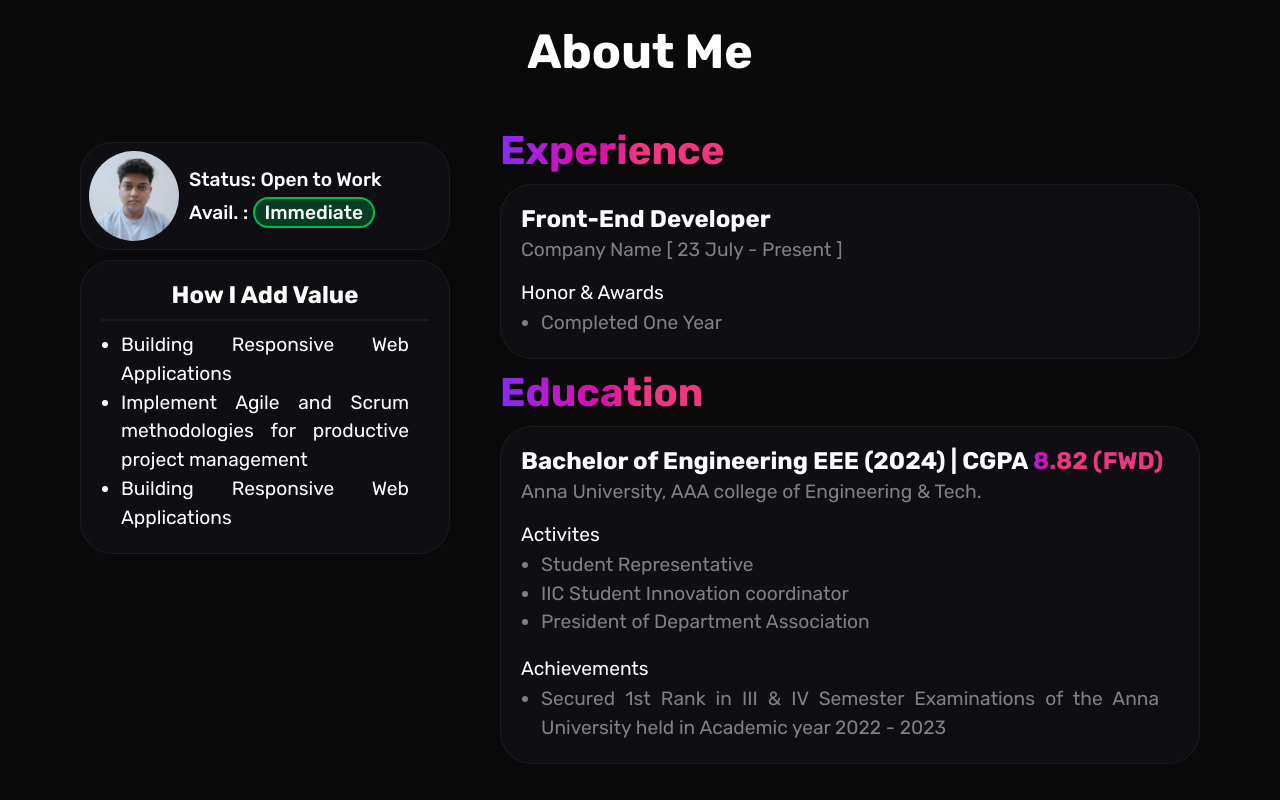
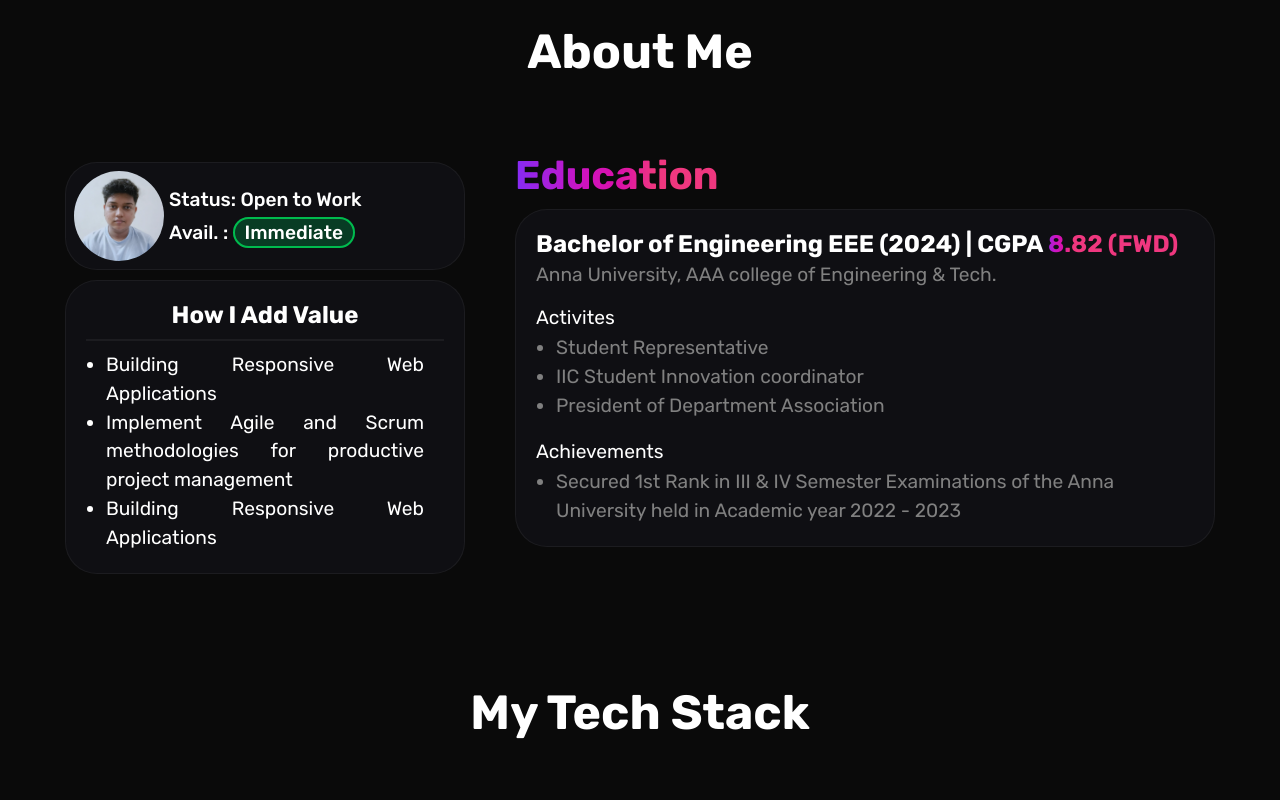
Before and after one commit to ijaihari/portfolio, a React (Vite) app: page / in a window 1280 px wide. Shown: the part 700-1500 px from the top of the page. Built offline with nearby package versions, Linux system fonts and the light colour scheme.

Commit message:
updated the sections

```diff
--- a/src/index.scss
+++ b/src/index.scss
@@ -9,7 +9,7 @@
   padding: 0px;
   box-sizing: border-box;
   font-family: "Rubik", sans-serif;
- /*  font-family: "Inter", sans-serif; */
+  /*  font-family: "Inter", sans-serif; */
   scroll-behavior: smooth;
 }
 
--- a/src/pages/About.jsx
+++ b/src/pages/About.jsx
@@ -1,12 +1,12 @@
 import '../styles/about.scss'
 function About() {
     return (
-        <div className="section">
+        <div className="section" id='about'>
             <h1 className="title">About Me</h1>
             <section className='about-wrapper'>
                 <section className='me'>
                     <section className='status'>
-                        <img className='status__image' src="public\about\profile.jpg" alt="" />
+                        <img className='status__image' src="/about/profile.jpg" alt="" />
                         <div className='status__content'>
                             {/* <p>FED @ CompanyName</p>
                             <p>July 10 - Present</p> */}
@@ -25,13 +25,13 @@ function About() {
                     </section>
                 </section>
                 <section className='experience'>
-                    <section className='work'>
+                    {/* <section className='work'>
                         <h3 className='work__title'>Experience</h3>
                         <div className='work__job-wrapper'>
                             <div className='role'>
                                 <span>
                                     <h3>Front-End Developer </h3>
-                                    <p>Company Name <span className='time'> [ 23 July - Present ]</span></p>
+                                    <p>CompanyName <span className='time'>[23 Jul - Now]</span></p>
                                 </span>
 
                             </div>
@@ -43,7 +43,7 @@ function About() {
                             </div>
                         </div>
 
-                    </section>
+                    </section> */}
                     <section className='edu'>
                         <h3 className='edu__title'>Education</h3>
                         <div className='edu__details'>
--- a/src/pages/Contact.jsx
+++ b/src/pages/Contact.jsx
@@ -9,7 +9,7 @@ function Contact() {
                 <section className='social-links'>
                     <section className='reachout-wrapper'>
                         <h3>Reach Out</h3>
-                        <p>Email: iamjaihari@gmail.com</p>
+                        <p>Email: sjaiharinataraj@gmail.com</p>
                         <p>Phone: 9843273540</p>
                     </section>
                     <section className='social-wrapper'>
--- a/src/pages/Header.jsx
+++ b/src/pages/Header.jsx
@@ -13,10 +13,10 @@ function Header() {
                 </a>
             </section>
             <section className="navbar">
-                <a href="#home"><p>Home</p></a>
+                <a href="#hero"><p>Home</p></a>
                 <a href="#about"><p>About</p></a>
                 <a href="#skills"><p>Skills</p></a>
-                <a href="#pro"><p>Projects</p></a>
+                <a href="#projects"><p>Projects</p></a>
                 <a href="#achiev"><p>Achievements</p></a>
                 <a href="#contact"><p>Contact</p></a>
             </section>
--- a/src/pages/Hero.jsx
+++ b/src/pages/Hero.jsx
@@ -5,7 +5,7 @@ function Hero() {
 
     const latestProject = projects[0].preview;
     return (
-        <div className="hero-section">
+        <div className="hero-section" id='hero'>
             <div className="hero-wrapper">
                 <section className='update-tab'>
                     <section className='btn-wrapper'>
--- a/src/pages/Projects.jsx
+++ b/src/pages/Projects.jsx
@@ -12,14 +12,14 @@ const handleClick = (url) => {
 
 function Projects() {
     return (
-        <div className="section">
+        <div className="section" id='projects'>
             <h1 className="title">Projects</h1>
             <section className="pro-section">
                 {projects.map((project, index) => (
 
                     <section className="pro-container" key={index}>
                         {
-                        project.video &&  <button
+                            project.video && <button
                                 className="video-preview"
                                 onClick={() => handleClick(project.video)}
                                 title={project.video ? "Watch video preview" : "No video available"}
--- a/src/pages/Skills.jsx
+++ b/src/pages/Skills.jsx
@@ -3,7 +3,7 @@ import { skills } from "../data/skills";
 
 function Skills() {
     return (
-        <div className="section">
+        <div className="section" id='skills'>
             <h1 className="title">My Tech Stack</h1>
             <section className="skill-container">
                 {skills.length > 0 ? (
--- a/src/styles/about.scss
+++ b/src/styles/about.scss
@@ -1,12 +1,12 @@
 @use '../styles/variables' as var;
 @use '../styles/mixins';
 
-/* .about-container {
+.about-container {
     background-color: var.$color-background-primary;
     padding: 30px 0;
     height: fit-content;
 }
- */
+
 .about-wrapper {
     display: flex;
     justify-content: center;
@@ -15,7 +15,7 @@
     max-width: 1200px;
     width: 95%;
 
-    @media (min-width: 350px) {
+    @media(min-width:350px) and (max-width:430px) {
         margin: 30px auto;
     }
 
@@ -26,7 +26,7 @@
     }
 
     @media (min-width: 768px) and (max-width: 1024px) {
-        gap: 20px;
+        gap: 30px;
     }
 
     @media (min-width: 1025px) and (max-width: 1435px) {
@@ -36,14 +36,10 @@
 
 /* ========== LEFT SIDE ========== */
 .me {
-    max-width: 370px;
-
-    @media (max-width: 425px) {
-        width: 95%;
-    }
+    max-width: 400px;
 
     @media (max-width: 767px) {
-        width: 90%;
+        width: 95%;
         margin: 0 auto;
     }
 
@@ -54,7 +50,7 @@
     .status {
         display: flex;
         align-items: center;
-        gap: 10px;
+        gap: 5px;
         padding: 8px;
         border-radius: 2rem;
         background-color: var.$color-background-secondary;
@@ -117,15 +113,11 @@
 
 /* ========== RIGHT SIDE ========== */
 .experience {
-    margin-top: -15px;
+    margin-top: -10px;
     max-width: 700px;
 
-    @media (max-width: 425px) {
+    @media (max-width: 767px) {
         width: 95%;
-    }
-
-    @media (max-width: 767px) {
-        width: 90%;
         margin: 0 auto;
     }
 
@@ -240,7 +232,6 @@
                 }
 
                 li {
-                    text-align: justify;
                     line-height: 1.5;
                     margin: 0 20px;
                 }
--- a/src/styles/header.scss
+++ b/src/styles/header.scss
@@ -14,7 +14,7 @@
     gap: 10px;
     padding: 7px 9px 7px 20px;
     border-radius: 50px;
-    background-color: #0f0f137b;
+    background-color: #0f0f1347;
     backdrop-filter: blur(10px);
     font-size: 1.2rem;
     border: 1px solid var.$color-border;
@@ -22,12 +22,8 @@
 
     @media(min-width:350px) and (max-width:768px) {
         justify-content: space-between;
-        width: 90%;
+        width: 95%;
         padding: 7px 20px;
-    }
-
-    @media (max-width: 425px) {
-        width: 95%;
     }
 
     .logo {
@@ -76,7 +72,6 @@
 
     }
 
-
 }
 
 .sandmenu {
--- a/src/styles/project.scss
+++ b/src/styles/project.scss
@@ -18,7 +18,7 @@
 
     @media (min-width: 768px) {
         grid-template-columns: repeat(2, minmax(300px, 380px));
-        margin: 30px auto;
+        margin: 50px auto;
     }
 
     @media (min-width: 1024px) {
```
Lines whose indentation alone changed are shown as unchanged.
